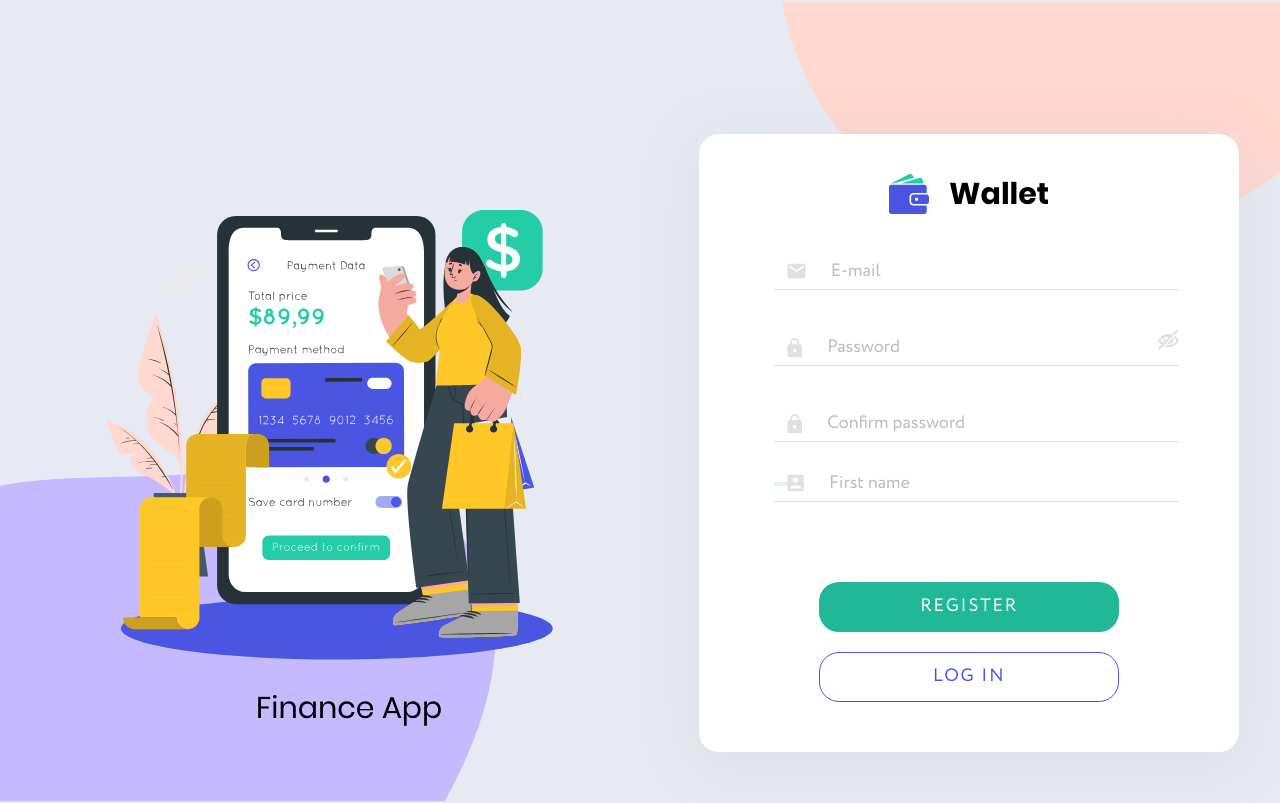
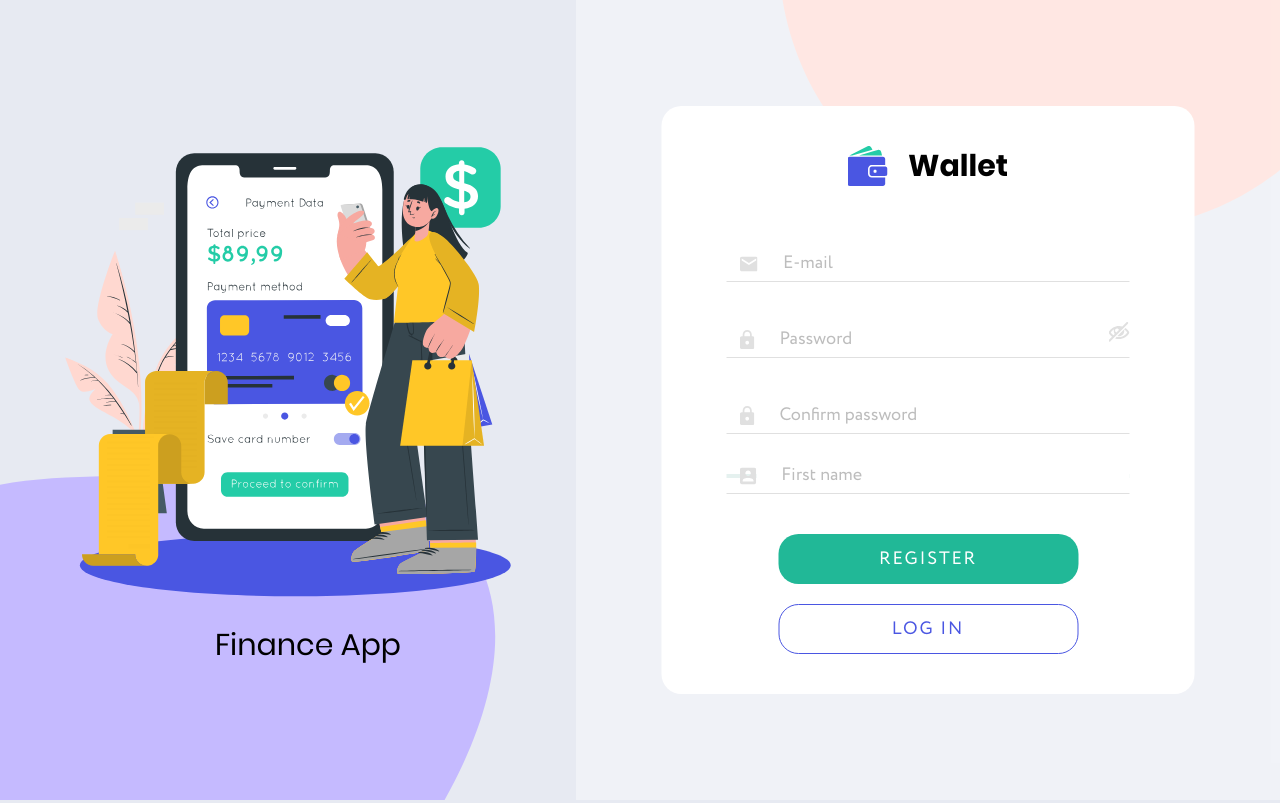
Before and after one commit to DanilMishchenko/wallet-app-frontend, a React (Create React App) app: page /register in a window 1280 px wide. Shown: the top 803 px of the page. Built offline with nearby package versions, Linux system fonts and the light colour scheme.

Commit message:
fix styled register and main background

```diff
--- a/src/components/Layout/Layout.styled.jsx
+++ b/src/components/Layout/Layout.styled.jsx
@@ -6,10 +6,8 @@ export const MainBackground = styled.div`
   z-index: -1;
 
   @media screen and (min-width: 768px) {
-    height: 100vh;
-    position: absolute;
-    display: block;
-    top: 1px;
+    position: fixed;
+    top: 0;
     width: 100%;
     height: 100%;
     background-image: url(${purpleShape});
@@ -19,8 +17,6 @@ export const MainBackground = styled.div`
     ::before {
       content: '';
       position: absolute;
-      display: block;
-      top: 1px;
       width: 100%;
       height: 100%;
       background-image: url(${beigeShape1});
@@ -33,38 +29,3 @@ export const MainBackground = styled.div`
     background-position: bottom 0px left 0px, top 0px right 0px;
   }
 `;
-
-// export const MainBackground = styled.div`
-//   z-index: -1;
-
-//   @media screen and (min-width: 768px) {
-//     height: 100vh;
-//     position: absolute;
-//     display: block;
-//     top: 1px;
-//     width: 100%;
-//     height: 100%;
-//     background-image: url(${purpleShape});
-//     background-position: bottom -50px left 0px;
-//     background-repeat: no-repeat;
-//     filter: ${props => (props.blurAll ? 'blur(50px)' : 'none')};
-
-//     ::before {
-//       content: '';
-//       position: absolute;
-//       display: block;
-//       top: 1px;
-//       width: 100%;
-//       height: 100%;
-//       background-image: url(${beigeShape1});
-//       background-position: top -150px right -50px;
-//       background-repeat: no-repeat;
-//       filter: ${props => (props.blurTop ? 'blur(50px)' : 'none')};
-//     }
-//   }
-
-//   @media screen and (min-width: 1280px) {
-//     background-position: bottom 0px left 0px, top 0px right 0px;
-//   }
-//
-// `;
--- a/src/components/RegisterForm/RegisterForm.jsx
+++ b/src/components/RegisterForm/RegisterForm.jsx
@@ -21,14 +21,15 @@ import eyeSlash from '../../images/eye-slash.svg';
 
 import {
   MainContainer,
+  ImagineBox,
   Img,
-  H,
-  Div,
+  Title,
+  FormBackgraund,
+  LogoTitle,
+  FormWrapper,
   InputForm,
   ButtonDiv,
   Wrapper,
-  Title,
-  ImagineBox,
   PasswordEye,
 } from './RegistrationForm.styled';
 
@@ -106,12 +107,13 @@ export const RegisterForm = () => {
     <MainContainer>
       <ImagineBox>
         <Img src={girl} alt="girl" />
-        <H>Finance App</H>
+        <Title>Finance App</Title>
       </ImagineBox>
-      <Div>
+      <FormBackgraund>
+        <FormWrapper>
           <Wrapper>
             <img src={logo} alt="girl" />
-          <Title>Wallet</Title>
+            <LogoTitle>Wallet</LogoTitle>
           </Wrapper>
           <Formik
             initialValues={{
@@ -201,7 +203,8 @@ export const RegisterForm = () => {
               <SecondaryButton textBtn="LOG IN" />
             </NavLink>
           </ButtonDiv>
-      </Div>
+        </FormWrapper>
+      </FormBackgraund>
     </MainContainer>
   );
 };
--- a/src/components/RegisterForm/RegistrationForm.styled.jsx
+++ b/src/components/RegisterForm/RegistrationForm.styled.jsx
@@ -2,44 +2,112 @@ import styled from 'styled-components';
 
 export const MainContainer = styled.div`
   @media screen and (min-width: 1280px) {
+    position: relative;
     display: flex;
+    height: 100vh;
     flex-direction: row;
     justify-content: center;
     align-items: center;
   }
 `;
 
-export const Div = styled.div`
+export const ImagineBox = styled.div`
+  display: none;
+  @media (min-width: 768px) {
+    margin: 60px auto 50px;
+    display: flex;
+    justify-content: center;
+    align-items: center;
+  }
+  @media screen and (min-width: 1280px) {
+    display: flex;
+    width: 45%;
+    flex-direction: column;
+    justify-content: start;
+    padding: 120px 65px;
+  }
+`;
+
+export const Img = styled.img`
+  height: 250px;
+  @media screen and (min-width: 1280px) {
+    height: 450px;
+  }
+`;
+
+export const Title = styled.h2`
+  margin-left: 40px;
+  font-family: Poppins;
+  font-size: 30px;
+  font-weight: 400;
+  @media screen and (min-width: 1280px) {
+    margin-top: 31px;
+  }
+`;
+
+export const FormBackgraund = styled.div`
+  @media screen and (min-width: 1280px) {
+    position: relative;
+    top: 0;
+    right: 0;
+    width: 55%;
+    height: 100vh;
+    background: rgba(255, 255, 255, 0.4);
+  }
+`;
+
+export const FormWrapper = styled.div`
+  height: 100vh;
+  background-color: var(--primary-text);
+
+  margin: 0 auto;
+  padding-top: 110px;
+  padding-left: 20px;
+  padding-right: 20px;
+  width: auto;
+  min-height: 568px;
+
+  @media screen and (min-width: 768px) {
+    padding: 40px 65px;
+    width: 533px;
+    height: auto;
+    min-height: 468px;
+    border-radius: 20px;
+  }
+
+  @media screen and (min-width: 1280px) {
+    position: relative;
+    top: 50%;
+    left: 50%;
+    margin: 0;
+    transform: translate(-50%, -50%);
+  }
+`;
+
+export const Wrapper = styled.div`
+  display: flex;
+  align-items: center;
+  justify-content: center;
+`;
+
+export const Logo = styled.img`
   @media screen and (min-width: 320px) {
-    width: 320px;
-    padding-top: 32px;
-    padding-left: 10px;
-    padding-right: 10px;
-    padding-bottom: 36px;
-    margin: 0 auto;
+    width: 30px;
+    height: 30px;
   }
   @media screen and (min-width: 768px) {
-    padding-top: 40px;
-    width: 540px;
-    border-radius: 20px;
-    padding-bottom: 50px;
-    margin: 0 auto 50px auto;
-    top: 360px;
-    box-shadow: 0px 10px 60px rgba(170, 178, 197, 0.2);
+    width: 40px;
+    height: 40px;
   }
-  @media screen and (min-width: 1280px) {
-    position: static;
-    transform: translate(0%);
-  }
-
-  background-color: white;
 `;
 
 export const InputForm = styled.div`
-  // position: relative;
-  padding-bottom: 20px;
-  @media screen and (min-width: 768px) {
-    padding: 40px 50px 20px 65px;
+  position: relative;
+  max-width: 300px;
+  margin: 60px auto 0;
+
+  @media (min-width: 768px) {
+    max-width: 410px;
   }
 `;
 
@@ -49,7 +117,7 @@ export const ButtonDiv = styled.div`
   margin-top: 20px;
 `;
 
-export const Title = styled.h2`
+export const LogoTitle = styled.h2`
   margin: 0;
   margin-left: 16px;
   font-size: 30px;
@@ -60,42 +128,7 @@ export const Title = styled.h2`
     margin-left: 20px;
   }
 `;
-export const Wrapper = styled.div`
-  display: flex;
-  align-items: center;
-  justify-content: center;
-`;
 
-export const ImagineBox = styled.div`
-  display: none;
-  @media (min-width: 768px) {
-    margin: 60px auto;
-    display: flex;
-    justify-content: center;
-    align-items: center;
-  }
-
-  @media screen and (min-width: 1280px) {
-    flex-direction: column;
-    justify-content: start;
-    padding: 150px 65px;
-  }
-`;
-export const Img = styled.img`
-  height: 250px;
-  @media screen and (min-width: 1280px) {
-    height: 450px;
-  }
-`;
-export const H = styled.h2`
-  margin-left: 40px;
-  font-family: Poppins;
-  font-size: 30px;
-  font-weight: 400;
-  @media screen and (min-width: 1280px) {
-    margin-top: 31px;
-  }
-`;
 export const PasswordEye = styled.div`
   position: absolute;
   top: 0%;
```
Also changed, not shown: src/stylesheet/MainBackground.jsx (+34 -33 lines). Lines whose indentation alone changed are shown as unchanged.
